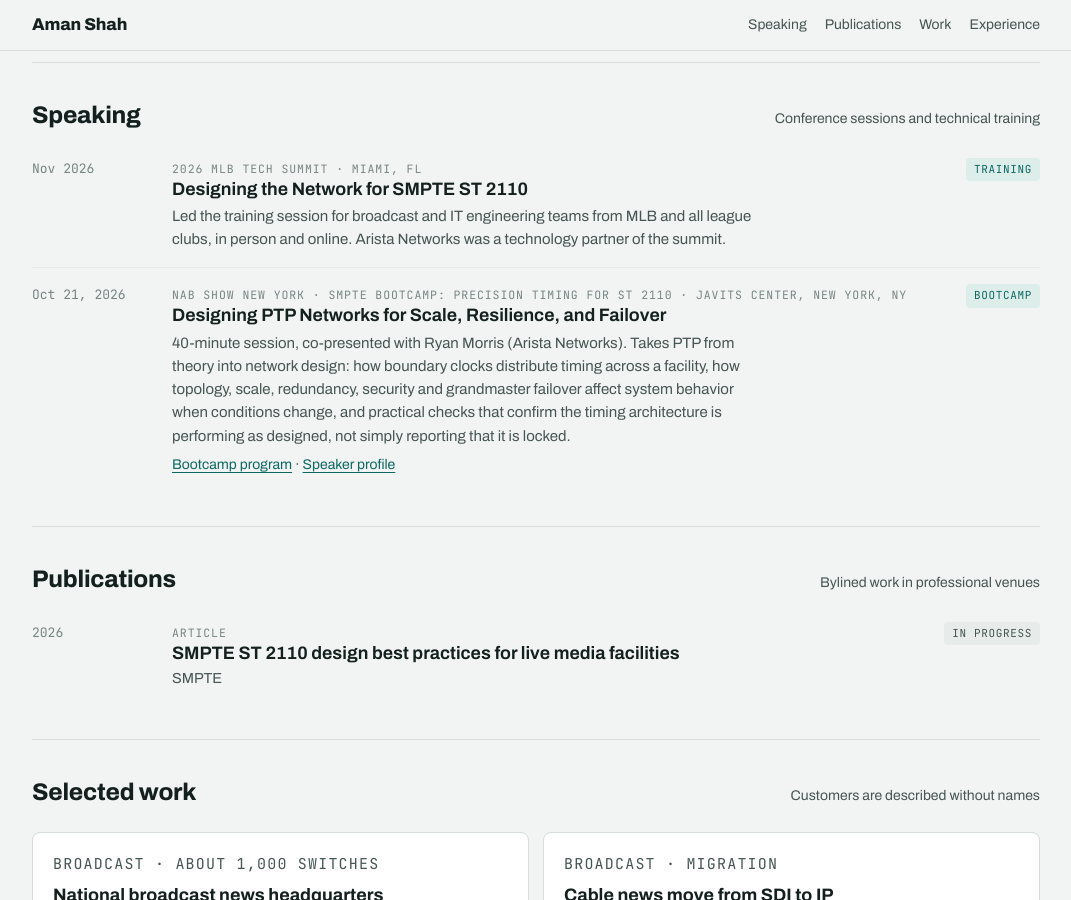
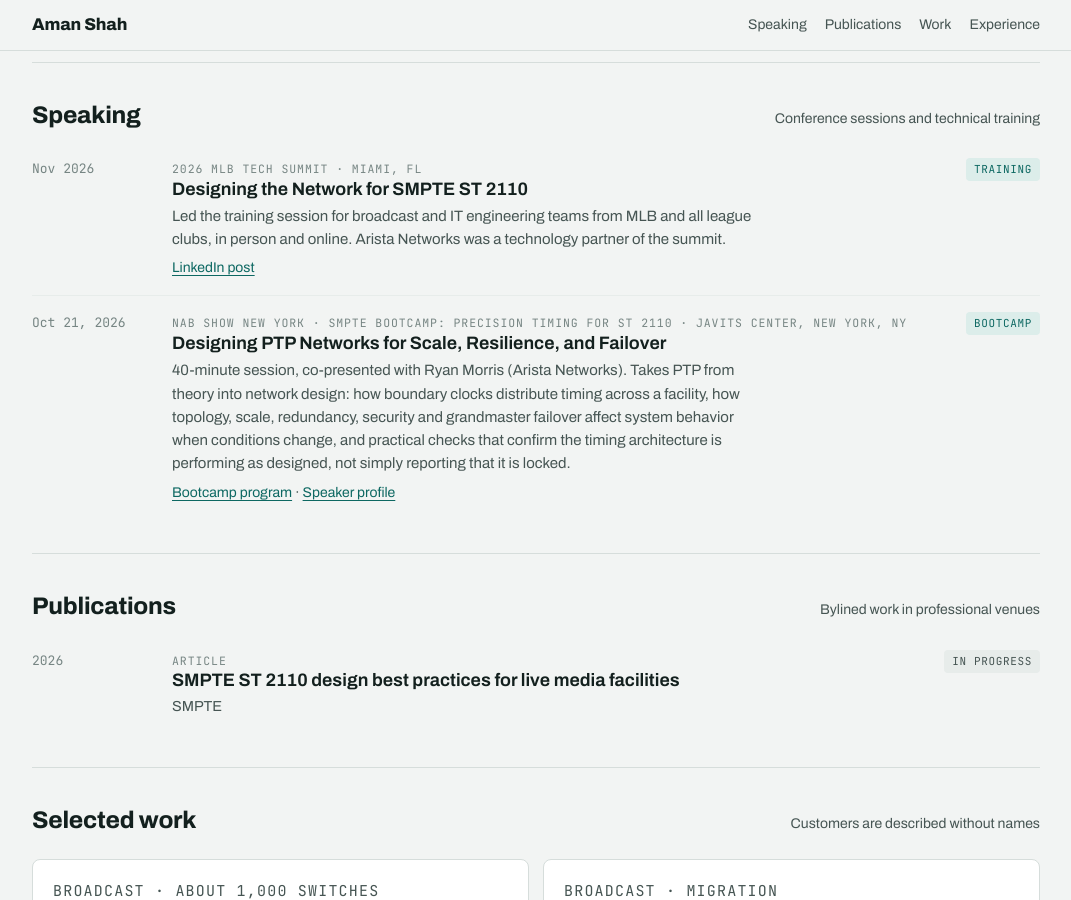
Before and after one commit to Amanshah91/amanshah91.github.io, a Jekyll site: the page built from index.html, in a window 1280 px wide and 900 px high, scrolled down 589 px. Shown: the whole window, without its empty margins (104-1175 px from the left). Built offline with Jekyll 4.4.1, drawn with Linux system fonts in a browser that asks for light colours.

Commit message:
Speaking: link MLB Tech Summit LinkedIn post
Co-Authored-By: Claude Opus 5.5 <noreply@anthropic.com>
Claude-Session: https://claude.ai/code/session_016ECpXB9SB4zXKomSvGvhZo

```diff
--- a/_data/speaking.yml
+++ b/_data/speaking.yml
@@ -9,6 +9,9 @@
   place: Miami, FL
   note: Led the training session for broadcast and IT engineering teams from MLB and all league clubs, in person and online. Arista Networks was a technology partner of the summit.
   url:
+  links:
+    - label: LinkedIn post
+      url: https://lnkd.in/p/eckHXWV6
 
 - date: Oct 21, 2026
   title: Designing PTP Networks for Scale, Resilience, and Failover
```
